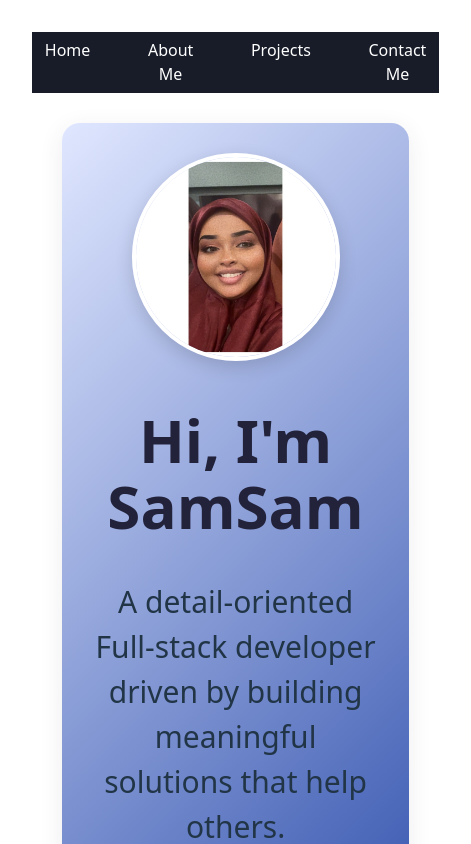
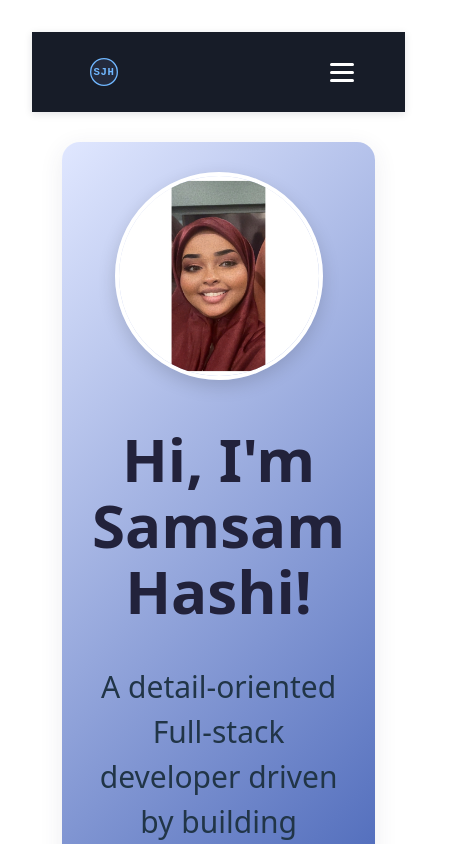
Before and after one commit to Samjamhas10/portfolio-website, a React (Vite) app: page / in a window 390 px wide. Shown: the top 844 px of the page, 471 px wide, since content can reach past the window. Built offline with nearby package versions, Linux system fonts and the light colour scheme.

Commit message:
Refactor NavBar.jsx and NavBar.css for responsive design and accessibility

```diff
--- a/package.json
+++ b/package.json
@@ -27,6 +27,6 @@
     "globals": "^16.3.0",
     "postcss": "^8.5.6",
     "tailwindcss": "^4.1.13",
-    "vite": "^7.1.2"
+    "vite": "^7.1.10"
   }
 }
--- a/src/components/AboutMe/AboutMe.jsx
+++ b/src/components/AboutMe/AboutMe.jsx
@@ -6,8 +6,8 @@ function AboutMe() {
       <div className="aboutme__container">
         <h2 className="aboutme__title">About Me</h2>
         <p className="aboutme__text">
-          Hi! I'm SamSam, a passionate Full-Stack Software Engineer with
-          experience in building web applications using React, Node.js, and
+          Hi! I'm Samsam Hashi, a passionate Full-Stack Software Engineer
+          with experience in building web applications using React, Node.js, and
           more. I love learning new technologies and collaborating on exciting
           projects.
         </p>
--- a/src/components/Home/Home.jsx
+++ b/src/components/Home/Home.jsx
@@ -11,7 +11,7 @@ function Home({ onViewMyWork, onGetInContact }) {
           alt="Portrait of SamSam"
           className="home__profile-image"
         />
-        <h1 className="home__name">Hi, I'm SamSam</h1>
+        <h1 className="home__name">Hi, I'm Samsam Hashi!</h1>
         <p className="home__description">
           A detail-oriented Full-stack developer driven by building meaningful
           solutions that help others.
--- /dev/null
+++ b/src/components/Logo/Logo.jsx
@@ -0,0 +1,47 @@
+import React from "react";
+
+function Logo() {
+  return (
+    <span
+      className="navbar__logo"
+      tabIndex={0}
+      aria-label="Home"
+      style={{
+        display: "flex",
+        alignItems: "center",
+        gap: "8px",
+        cursor: "pointer",
+      }}
+    >
+      <svg
+        width="32"
+        height="32"
+        viewBox="0 0 48 48"
+        fill="none"
+        xmlns="http://www.w3.org/2000/svg"
+      >
+        <circle
+          cx="24"
+          cy="24"
+          r="20"
+          fill="#232a3d"
+          stroke="#70b7ff"
+          strokeWidth="2"
+        />
+        <text
+          x="24"
+          y="28"
+          textAnchor="middle"
+          fill="#70b7ff"
+          fontSize="16"
+          fontFamily="monospace"
+          fontWeight="bold"
+        >
+          SJH
+        </text>
+      </svg>
+    </span>
+  );
+}
+
+export default Logo;
--- a/src/components/Main/Main.jsx
+++ b/src/components/Main/Main.jsx
@@ -5,7 +5,7 @@ function Main() {
     <main className="main">
       <div>
         <h1 className="main__greeting">Hello There,</h1>
-        <h2 className="main__name">I am SamSam</h2>
+        <h2 className="main__name">I am Samsam Hashi</h2>
         <p className="main__intro">A Full-Stack Software Engineer ..</p>
         <a
           href="https://github.com/Samjamhas10"
--- a/src/components/NavBar/NavBar.css
+++ b/src/components/NavBar/NavBar.css
@@ -4,27 +4,110 @@
   display: flex;
   justify-content: space-between;
   align-items: center;
-  /* padding: 0.75rem 2 rem; */
-  /* box-shadow: 0 2px 8px rgba(23, 28, 40, 0.12); */
+  padding: 12px 32px;
+  box-shadow: 0 2px 8px rgba(23, 28, 40, 0.12);
+  position: relative;
 }
 
 .navbar__logo {
+  font-size: 24px;
+  font-weight: bold;
+  letter-spacing: 1px;
+  color: #fff;
+  text-decoration: none;
+  padding: 6px 12px;
+  border-radius: 4px;
+  transition: background 0.2s;
+}
+
+.navbar__logo:focus,
+.navbar__logo:hover {
+  background: #232a3d;
+  outline: none;
+}
+
+.navbar__toggle {
+  display: none;
+  background: none;
+  border: none;
+  cursor: pointer;
+  margin-left: 16px;
+  z-index: 1002;
+}
+
+.navbar__hamburger,
+.navbar__hamburger::before,
+.navbar__hamburger::after {
+  display: block;
+  background: #fff;
+  height: 3px;
+  width: 24px;
+  border-radius: 2px;
+  position: relative;
+  transition: 0.3s;
+}
+
+.navbar__hamburger::before,
+.navbar__hamburger::after {
+  content: "";
+  position: absolute;
+}
+
+.navbar__hamburger::before {
+  top: -8px;
+}
+
+.navbar__hamburger::after {
+  top: 8px;
+}
+
+.navbar__links {
+  display: flex;
+  gap: 32px;
+  align-items: center;
 }
 
 .navbar__link {
   color: #fff;
   text-decoration: none;
-  font-size: 1rem;
+  font-size: 16px;
   font-weight: 500;
-  padding: 0.4rem 0.8rem;
+  padding: 6px 12px;
   border-radius: 4px;
-  transition: background 0.2s, color 0.2s;
+  transition: background 0.2s, color 0.2s, box-shadow 0.2s;
 }
 
+.navbar__link:focus,
 .navbar__link:hover {
+  background: #232a3d;
+  color: #e2e8f0;
+  outline: none;
 }
 
-.navbar__links {
-  display: flex;
-  gap: 2rem;
+.navbar__link--active {
+  background: #2c3654;
+  color: #70b7ff;
+  box-shadow: 0 2px 8px rgba(112, 183, 255, 0.15);
 }
+
+@media (max-width: 768px) {
+  .navbar__toggle {
+    display: block;
+  }
+  .navbar__links {
+    position: absolute;
+    top: 100%;
+    left: 0;
+    right: 0;
+    background: #171c28;
+    flex-direction: column;
+    align-items: flex-start;
+    gap: 16px;
+    padding: 16px 32px;
+    display: none;
+    z-index: 1001;
+  }
+  .navbar__links--open {
+    display: flex;
+  }
+}
--- a/src/components/NavBar/NavBar.jsx
+++ b/src/components/NavBar/NavBar.jsx
@@ -1,24 +1,56 @@
-import React from "react";
-import { Link } from "react-router-dom";
+import React, { useState } from "react"; // useState for managing open/close state
+import { Link, useLocation } from "react-router-dom";
+import Logo from "../Logo/Logo";
 import "./NavBar.css";
 
 function NavBar() {
+  const [menuOpen, setMenuOpen] = useState(false); // track if mobile menu is open
+  const location = useLocation(); // gets current URL path
+
   return (
-    <nav className="navbar">
-      {/* <Link to="/" className="navbar__logo">
-        SamSam
-      </Link> */}
-      <div className="navbar__links">
-        <Link to="/" className="navbar__link">
+    <nav className="navbar" role="navigation" aria-label="Main navigation">
+      <Link to="/" className="navbar__logo">
+        <Logo />
+      </Link>
+      <button
+        className="navbar__toggle"
+        aria-label={menuOpen ? "Close menu" : "Open menu"}
+        aria-expanded={menuOpen}
+        onClick={() => setMenuOpen(!menuOpen)}
+      >
+        <span className="navbar__hamburger"></span>
+      </button>
+      <div className={`navbar__links${menuOpen ? " navbar__links--open" : ""}`}>
+        <Link
+          to="/"
+          className={`navbar__link${
+            location.pathname === "/" ? " navbar__link--active" : ""
+          }`}
+        >
           Home
         </Link>
-        <Link to="/aboutme" className="navbar__link">
+        <Link
+          to="/aboutme"
+          className={`navbar__link${
+            location.pathname === "/aboutme" ? " navbar__link--active" : ""
+          }`}
+        >
           About Me
         </Link>
-        <Link to="/projects" className="navbar__link">
+        <Link
+          to="/projects"
+          className={`navbar__link${
+            location.pathname === "/projects" ? " navbar__link--active" : ""
+          }`}
+        >
           Projects
         </Link>
-        <Link to="/contactme" className="navbar__link">
+        <Link
+          to="/contactme"
+          className={`navbar__link${
+            location.pathname === "/contactme" ? " navbar__link--active" : ""
+          }`}
+        >
           Contact Me
         </Link>
       </div>
```
Also changed, not shown: src/components/Logo/Logo.css (added), 1 other file (tests, documents, lock files or other folders).
